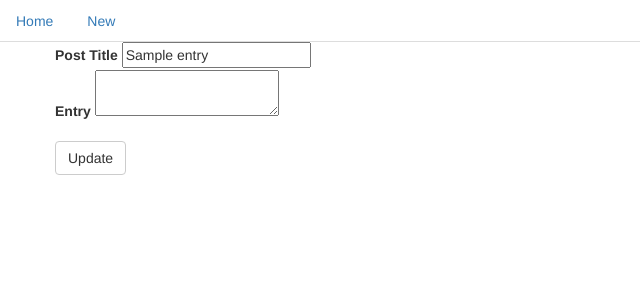
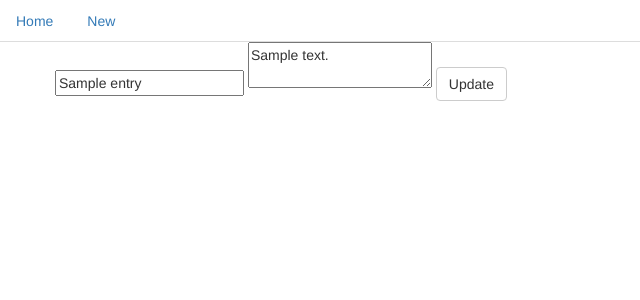
Before and after one commit to famavott/pyramid-learning-journal, a Python web app: template learning_journal/templates/edit.jinja2 in a window 1280 px wide. Shown: the part 20-320 px from the top of the page, without its empty margins (0-640 px from the left). Run offline with Jinja, Linux system fonts and the light colour scheme; the template is opened without the code that fills it: most values are stand-ins (such as "Sample title", 1, 10 or a date in 2020); some libraries are stand-ins or nearby versions.

Commit message:
edit view broken

```diff
--- a/learning_journal/__init__.py
+++ b/learning_journal/__init__.py
@@ -9,7 +9,7 @@ def main(gloabl_config, **settings):
         'DATABASE_URL', '')
     config = Configurator(settings=settings)
     config.include('pyramid_jinja2')
+    config.include('.models')
     config.include('.routes')
-    config.include('.models')
     config.scan()
     return config.make_wsgi_app()
--- a/learning_journal/routes.py
+++ b/learning_journal/routes.py
@@ -7,4 +7,4 @@ def includeme(config):
     config.add_route('home', '/')
     config.add_route('detail', '/journal/{id:\d+}')
     config.add_route('create', '/journal/new-entry')
-    config.add_route('edit', '/{id:\d+}/edit-entry')
+    config.add_route('edit', '/journal/edit-entry/{id:\d+}')
--- a/learning_journal/templates/detail.jinja2
+++ b/learning_journal/templates/detail.jinja2
@@ -2,6 +2,7 @@
 
 {% block content %}
 <div class = "row">
+    <form method="POST" id="detail-page">
         <div class="col-md-10">
             <div class="row pager-row">
             </div>
@@ -12,8 +13,9 @@
             <div class="ind-post-body">{{ entry.text }}</div>
         </div>
         <div class="form-group">
-    <a>Edit Post</a>
+        <a class="btn btn-secondary" href="{{ request.route_url('edit', id=entry.id) }}">Edit</a>
         </div>
         </div>
+    </form>
 </div>
 {% endblock %}
--- a/learning_journal/templates/edit.jinja2
+++ b/learning_journal/templates/edit.jinja2
@@ -1,17 +1,13 @@
 {% extends "layout.jinja2" %}
 
 {% block content %}
-<div class = "row" id="detail-entry">
-    <div class="form-group">
-        <label class="input-header">Post Title</label>
-        <input type="text" id="input-title" value="{{ entry.title }}">
-        <div class="form">
-            <label class="input-header">Entry</label>
-            <textarea id="input-text" value="{{ entry.text }}"></textarea>
+<form method="POST">
+    <div class="row">
+        <div class="form-group">
+            <input type="text" id="input-title" name="title" value="{{ entry.title }}">
+            <textarea name="body" type="text">{{ entry.text }}</textarea>
+            <button type="submit" class="btn btn-default">Update</button>
         </div>
     </div>
-    <div class="form-group">
-        <input type="button" class="btn btn-default" value="Update">
-    </div>
-</div>
+</form>
 {% endblock %}
```
Also changed, not shown: learning_journal/views/default.py (+19 -6 lines). Lines whose indentation alone changed are shown as unchanged.
